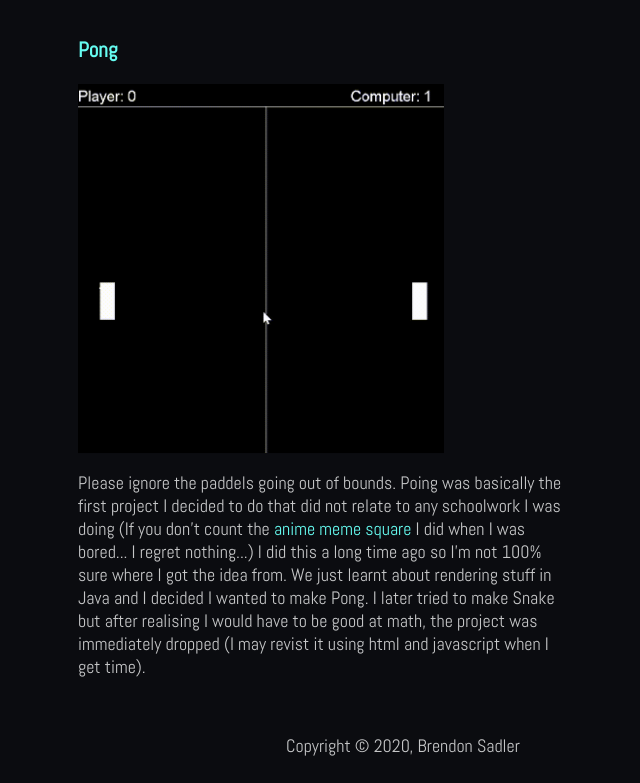
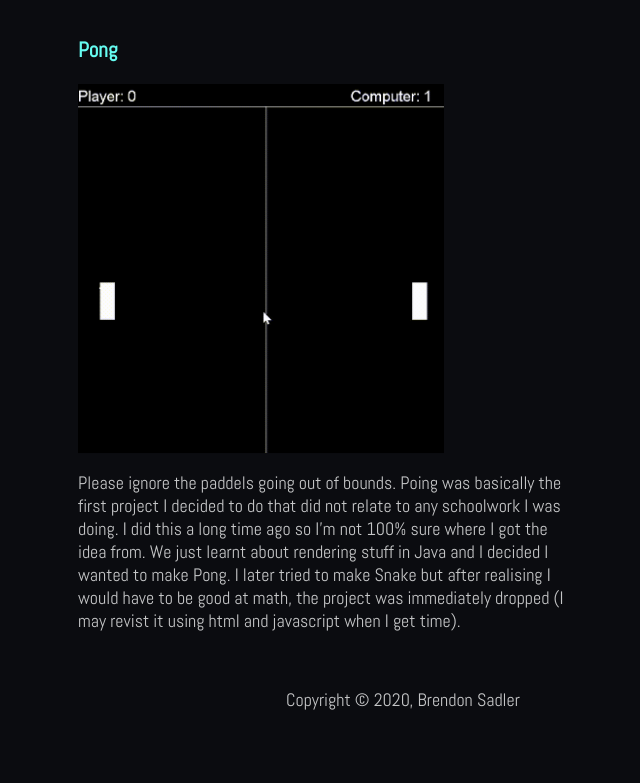
Before and after one commit to sadlerb/oldsite, a plain HTML site: page index.html in a window 1280 px wide. Shown: the part 1330-2113 px from the top of the page, without its empty margins (237-877 px from the left). After the commit the page ends 2067 px from the top, so only its background shows below. Drawn offline with Linux system fonts and the light colour scheme.

Commit message:
link changes

```diff
--- a/index.html
+++ b/index.html
@@ -63,7 +63,7 @@
                         </div>
                       </div>
 
-                    <p>Please ignore the paddels going out of bounds. Poing was basically the first project I decided to do that did not relate to any schoolwork I was doing (If you don't count the <a href="assets\intextlinks\noRegrets.mp4" class="inText-link">anime meme square</a> I did when I was bored... I regret nothing...)
+                    <p>Please ignore the paddels going out of bounds. Poing was basically the first project I decided to do that did not relate to any schoolwork I was doing.
                         I did this a long time ago so I'm not 100% sure where I got the idea from. We just learnt about rendering stuff in Java and I decided I wanted to make Pong. I later tried to make Snake but after realising I would have to be good at math, the project was immediately dropped (I may revist it using html and javascript when I get time). </p>
                 </div>
             </div>
```
